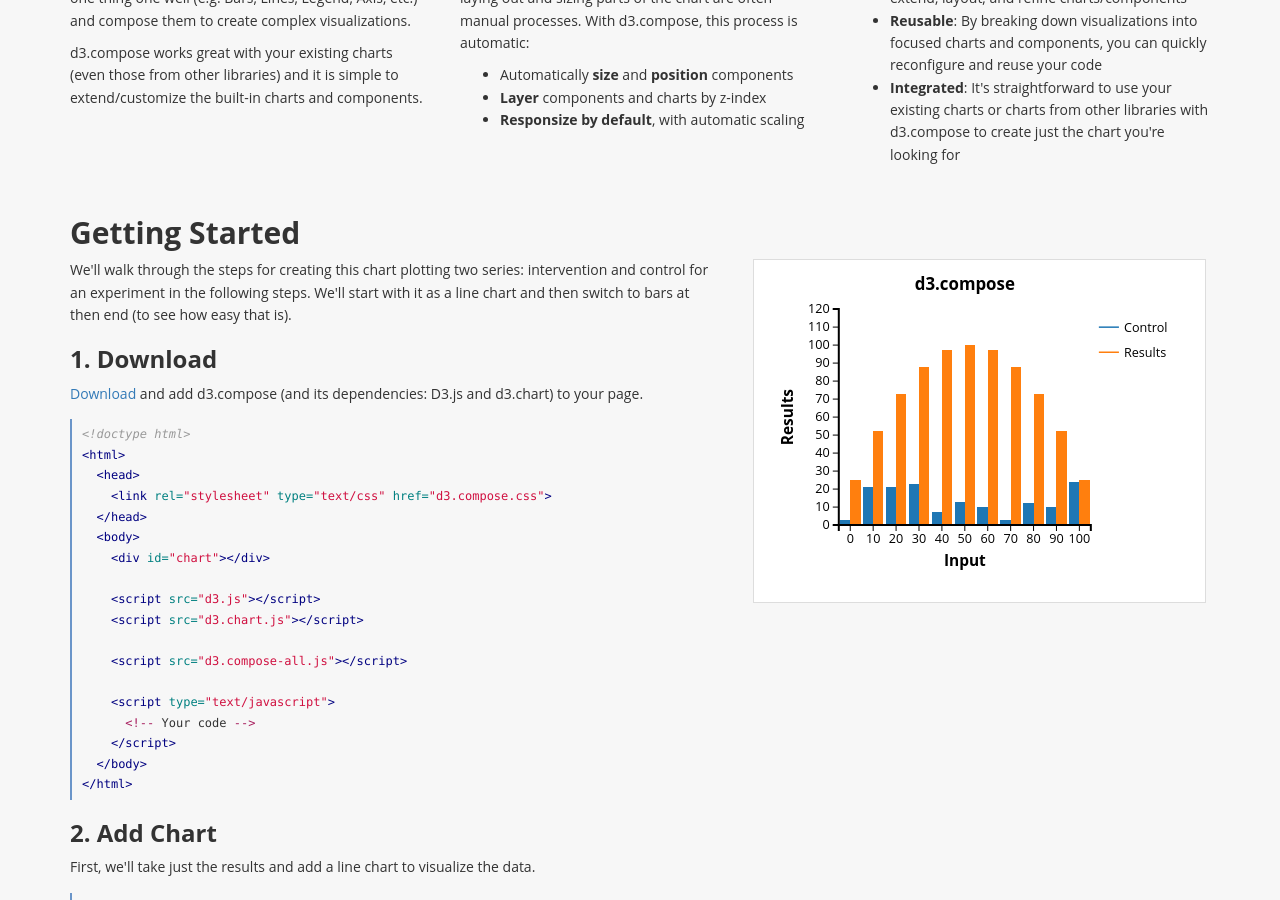
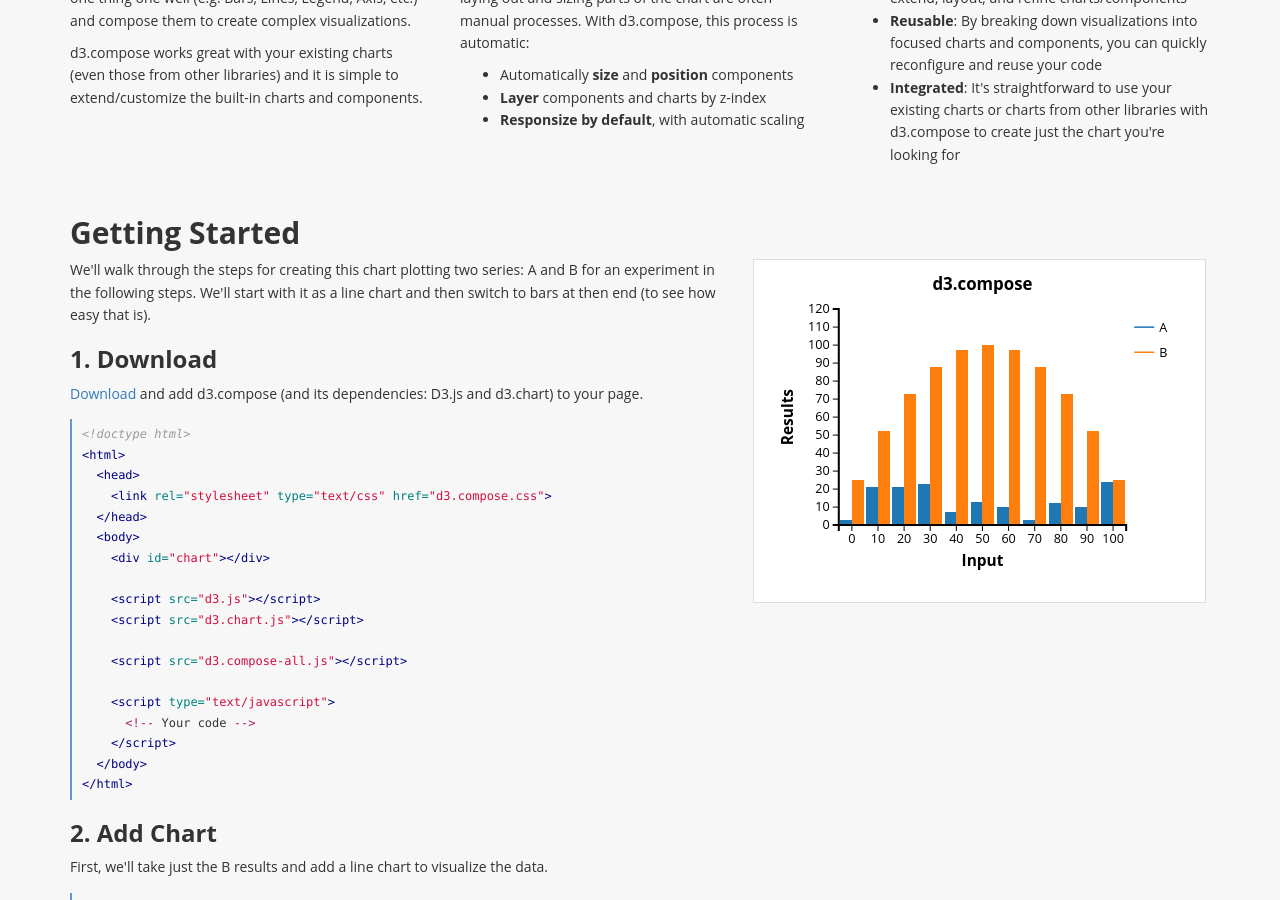
Before and after one commit to CSNW/d3.compose, a Jekyll site: the page built from index.html, in a window 1280 px wide and 900 px high, scrolled down 744 px. Built offline with Jekyll 4.4.1, drawn with Linux system fonts in a browser that asks for light colours; Markdown is read by kramdown in place of the engine named in the settings; some of the changed text lies outside the part shown.

Commit message:
Change intervention and control to A and B

```diff
--- a/index.html
+++ b/index.html
@@ -111,7 +111,7 @@ scripts: |
       </div>
 
       <section>
-        <p>We'll walk through the steps for creating this chart plotting two series: intervention and control for an experiment in the following steps. We'll start with it as a line chart and then switch to bars at then end (to see how easy that is).</p>
+        <p>We'll walk through the steps for creating this chart plotting two series: A and B for an experiment in the following steps. We'll start with it as a line chart and then switch to bars at then end (to see how easy that is).</p>
 
         <div class="chart-container hidden-md hidden-lg">
           {% include editor-placeholder.html width=600 height=400 hide_controls=true wrap=true %}
@@ -149,7 +149,7 @@ scripts: |
         <h3 id="2-chart"><span class="step-number">2.</span> Add Chart</h3>
 
         <p>
-          First, we'll take just the results and add a line chart to visualize the data.
+          First, we'll take just the B results and add a line chart to visualize the data.
         </p>
 
 {% highlight js %}
@@ -263,7 +263,7 @@ var chart = d3.select('#chart').chart('Compose', function(data) {
         <h3 id="5-series"><span class="step-number">5.</span> Add Series</h3>
 
         <p>
-          With the chart taking shape, let's add another data series: the control results.
+          With the chart taking shape, let's add another data series: the B results.
           All of the standard charts handle both single or series data by default and there are helpers and mixins to add series functionality to your custom charts/components.
         </p>
 
@@ -272,13 +272,13 @@ var data = [
   {
     // required: values: [...]
     // optional: key, name
-    key: 'results',
-    name: 'Results', // (used in legend later)
+    key: 'a',
+    name: 'A', // (used in legend later)
     values: [{x: 0, y: 25}, {x: 10, y: 52}, {x: 20, y: 73}, /* ... */]
   },
   {
-    key: 'control',
-    name: 'Control',
+    key: 'b',
+    name: 'B',
     values: [/* ... */]
   }
 ];
--- a/js/examples/index.js
+++ b/js/examples/index.js
@@ -46,10 +46,10 @@
     single: {
       series: [
         {
-          key: 'control', name: 'Control', values: generate(sequence([0, 100], 10), randomize([0, 25]))
+          key: 'a', name: 'A', values: generate(sequence([0, 100], 10), randomize([0, 25]))
         },
         {
-          key: 'results', name: 'Results', values: generate(sequence([0, 100], 10), function(x) { return 100 - 0.03 * Math.pow(x - 50, 2); })
+          key: 'b', name: 'B', values: generate(sequence([0, 100], 10), function(x) { return 100 - 0.03 * Math.pow(x - 50, 2); })
         }
       ]
     },
@@ -64,13 +64,13 @@
         ],
         output: [
           {
-            key: 'control',
-            name: 'Control',
+            key: 'a',
+            name: 'A',
             values: generate(['a', 'b', 'c', 'd', 'e', 'f', 'g', 'h'], randomize([0, 25]))
           },
           {
-            key: 'results',
-            name: 'Results',
+            key: 'b',
+            name: 'B',
             values: generate(['a', 'b', 'c', 'd', 'e', 'f', 'g', 'h'], randomize([0, 75]))
           }
         ]
```
